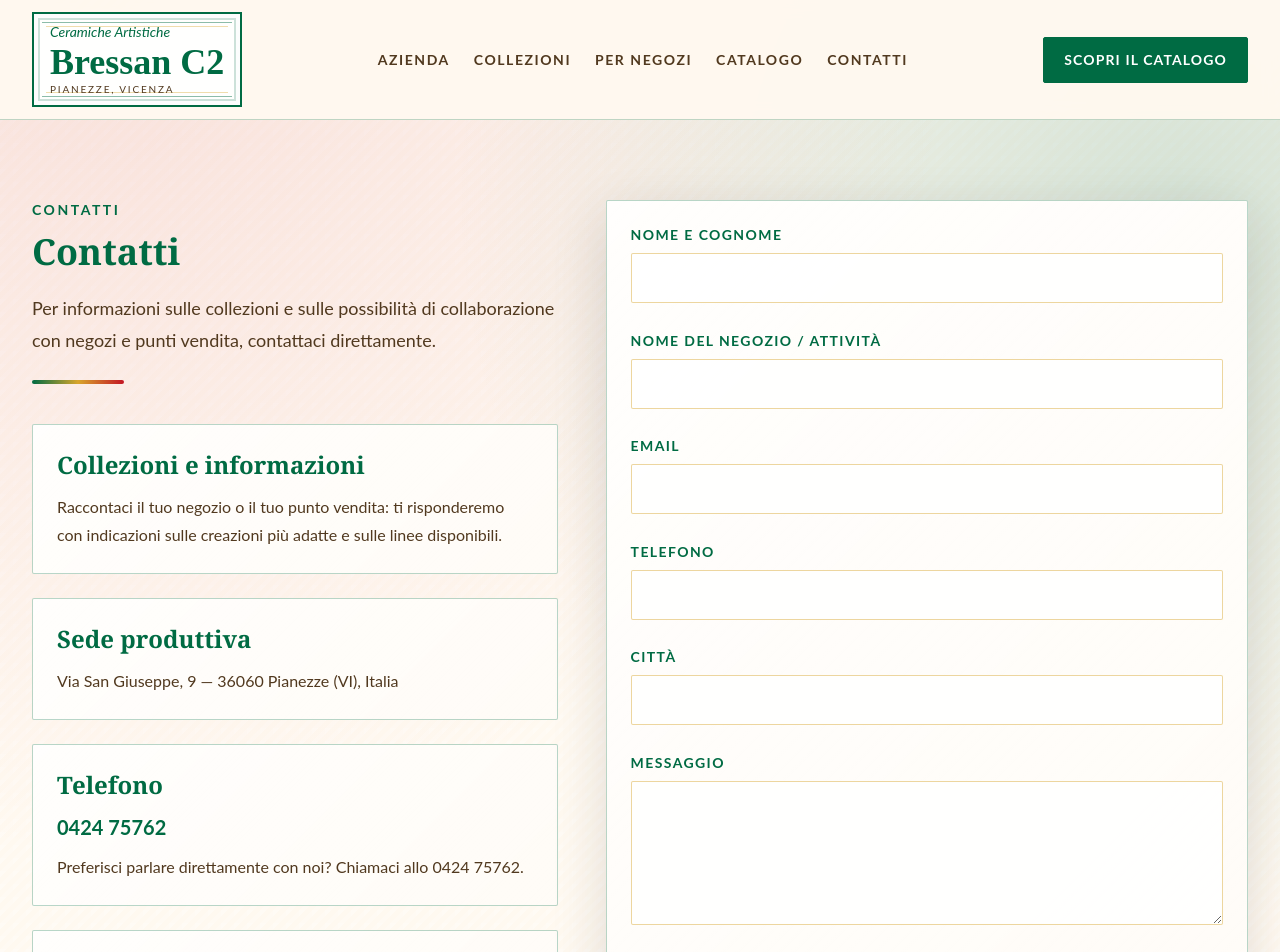
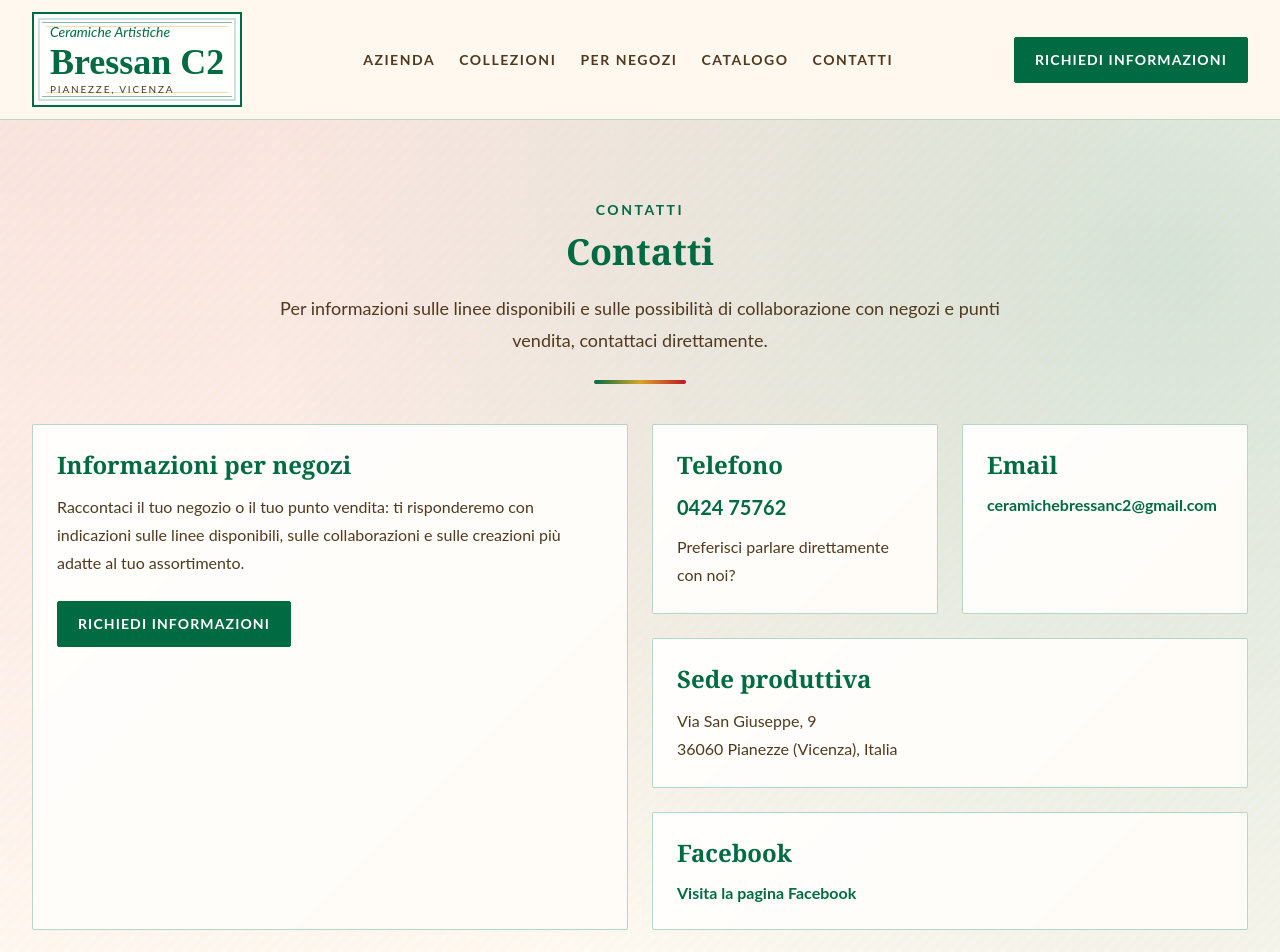
Before and after one commit to marceloocid/CeramicheBressan, a Next.js app: page /contatti in a window 1280 px wide. Shown: the top 952 px of the page. Built offline with nearby package versions, Linux system fonts and the light colour scheme.

Commit message:
Vista Richiedi informazioni

```diff
--- a/app/contatti/page.tsx
+++ b/app/contatti/page.tsx
@@ -1,4 +1,5 @@
 import { ContactForm } from "@/components/ContactForm";
+import { ButtonLink } from "@/components/ButtonLink";
 import { SectionTitle } from "@/components/SectionTitle";
 import { site } from "@/data/site";
 
@@ -6,25 +7,25 @@
   return (
     <main>
       <section className="px-4 py-20 sm:px-6 lg:px-8">
-        <div className="mx-auto grid max-w-7xl gap-12 lg:grid-cols-[0.9fr_1.1fr]">
-          <div>
+        <div className="mx-auto max-w-7xl">
           <SectionTitle
             eyebrow="Contatti"
             title="Contatti"
-              intro="Per informazioni sulle collezioni e sulle possibilità di collaborazione con negozi e punti vendita, contattaci direttamente."
+            intro="Per informazioni sulle linee disponibili e sulle possibilità di collaborazione con negozi e punti vendita, contattaci direttamente."
+            align="center"
           />
-            <div className="mt-10 grid gap-6">
+          <div className="mt-10 grid gap-6 lg:grid-cols-[1fr_1fr]">
             <div className="paper-panel rounded-sm border-l-4 border-l-ceramica p-6">
-                <h2 className="font-serif text-2xl font-semibold text-ceramica">Collezioni e informazioni</h2>
+              <h2 className="font-serif text-2xl font-semibold text-ceramica">Informazioni per negozi</h2>
               <p className="mt-3 leading-7 text-argilla">
                 Raccontaci il tuo negozio o il tuo punto vendita: ti risponderemo con indicazioni
-                  sulle creazioni più adatte e sulle linee disponibili.
+                sulle linee disponibili, sulle collaborazioni e sulle creazioni più adatte al tuo assortimento.
               </p>
+              <ButtonLink href="/contatti#richiesta" variant="secondary" className="mt-6">
+                Richiedi informazioni
+              </ButtonLink>
             </div>
-              <div className="paper-panel rounded-sm p-6">
-                <h2 className="font-serif text-2xl font-semibold text-ceramica">Sede produttiva</h2>
-                <address className="mt-3 not-italic leading-7 text-argilla">{site.address}</address>
-              </div>
+            <div className="grid gap-6 sm:grid-cols-2">
               <div className="paper-panel rounded-sm p-6">
                 <h2 className="font-serif text-2xl font-semibold text-ceramica">Telefono</h2>
                 <a
@@ -33,20 +34,26 @@
                 >
                   {site.phone}
                 </a>
-                <p className="mt-3 leading-7 text-argilla">
-                  Preferisci parlare direttamente con noi? Chiamaci allo {site.phone}.
-                </p>
+                <p className="mt-3 leading-7 text-argilla">Preferisci parlare direttamente con noi?</p>
               </div>
               <div className="paper-panel rounded-sm p-6">
                 <h2 className="font-serif text-2xl font-semibold text-ceramica">Email</h2>
                 <a
-                  className="focus-ring mt-3 inline-block font-bold text-ceramica underline-offset-4 hover:underline"
+                  className="focus-ring mt-3 inline-block break-words font-bold text-ceramica underline-offset-4 hover:underline"
                   href={site.emailHref}
                 >
                   {site.email}
                 </a>
               </div>
-              <div className="paper-panel rounded-sm p-6">
+              <div className="paper-panel rounded-sm p-6 sm:col-span-2">
+                <h2 className="font-serif text-2xl font-semibold text-ceramica">Sede produttiva</h2>
+                <address className="mt-3 not-italic leading-7 text-argilla">
+                  {site.streetAddress}
+                  <br />
+                  {site.postalCode} {site.city} ({site.province}), Italia
+                </address>
+              </div>
+              <div className="paper-panel rounded-sm p-6 sm:col-span-2">
                 <h2 className="font-serif text-2xl font-semibold text-ceramica">Facebook</h2>
                 <a
                   className="focus-ring mt-3 inline-block font-bold text-ceramica underline-offset-4 hover:underline"
@@ -57,7 +64,16 @@
               </div>
             </div>
           </div>
+        </div>
+      </section>
 
+      <section className="scroll-mt-36 bg-white/45 px-4 py-20 sm:px-6 lg:scroll-mt-40 lg:px-8" id="richiesta">
+        <div className="mx-auto grid max-w-7xl gap-12 lg:grid-cols-[0.9fr_1.1fr]">
+          <SectionTitle
+            eyebrow="Modulo"
+            title="Richiedi informazioni"
+            intro="Compila il modulo per ricevere informazioni sulle linee disponibili, sulle collaborazioni con negozi e sui prodotti più adatti al tuo punto vendita."
+          />
           <ContactForm />
         </div>
       </section>
--- a/components/Header.tsx
+++ b/components/Header.tsx
@@ -31,8 +31,8 @@
         </nav>
 
         <div className="hidden sm:block">
-          <ButtonLink href="/catalogo" variant="secondary" className="px-4 py-2">
-            Scopri il catalogo
+          <ButtonLink href="/contatti#richiesta" variant="secondary" className="px-4 py-2">
+            Richiedi informazioni
           </ButtonLink>
         </div>
       </div>
```
Lines whose indentation alone changed are shown as unchanged.
